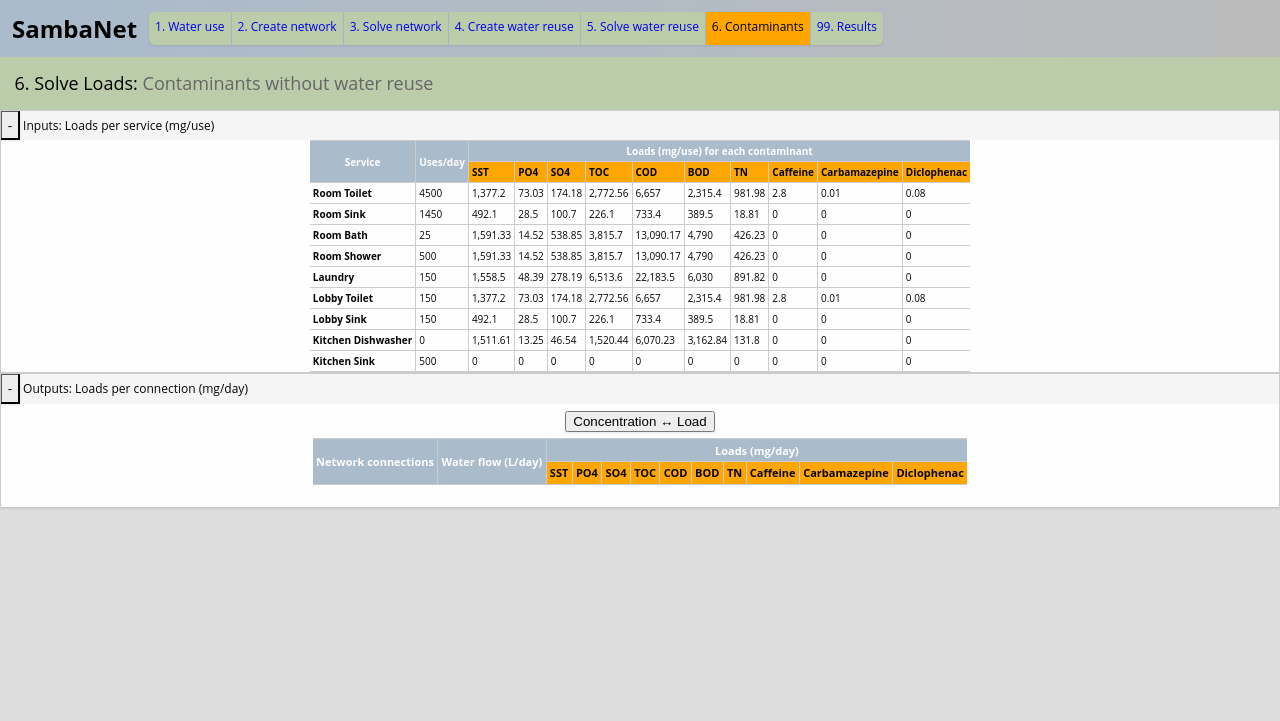
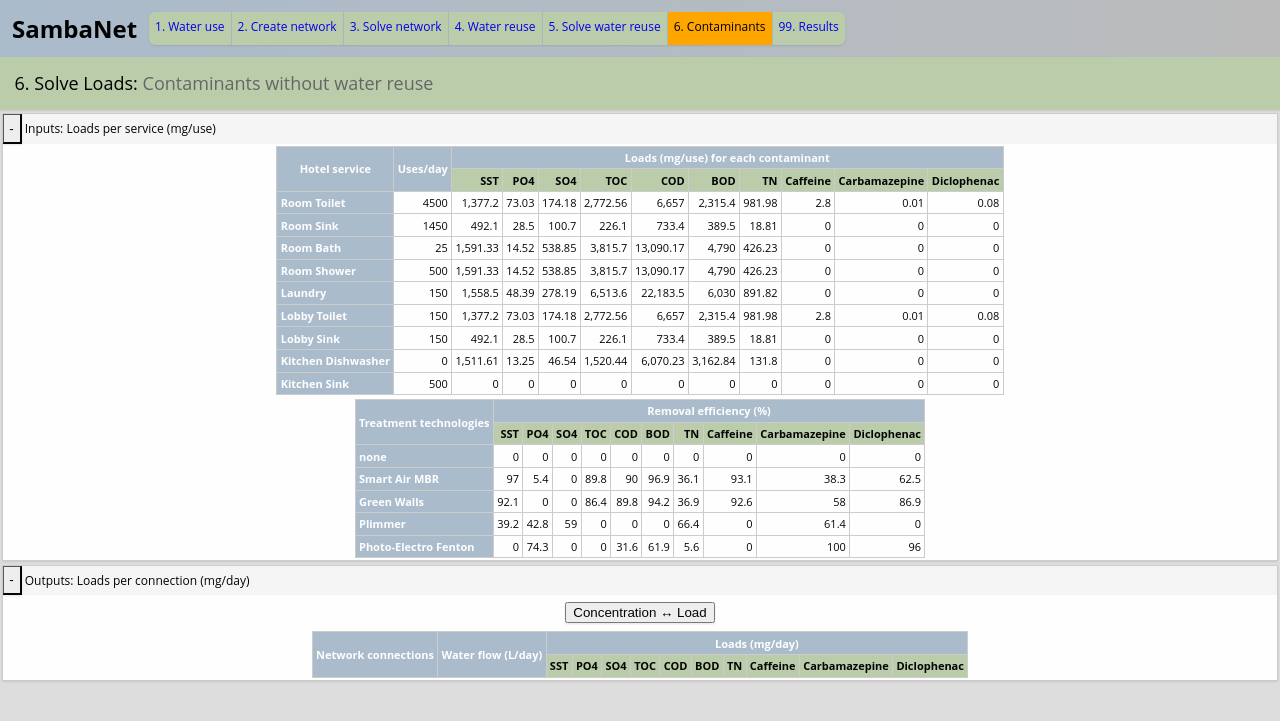
Before and after one commit to holalluis/demeaumed, a PHP site: page /loads.php in a window 1280 px wide. Shown: the top 721 px of the page. Run offline with PHP 8.4, Linux system fonts and the light colour scheme.

Commit message:
pre merge

```diff
--- a/calcLoads.js
+++ b/calcLoads.js
@@ -1,5 +1,8 @@
 /*
-	Solve contaminant concentration
+	1. Solve contaminant concentration
+	2. Solve technologies contaminant removal
+	3. Propagate removal through the network
+
 */
 
 //get a string array array of contaminant names
--- a/loads.php
+++ b/loads.php
@@ -1,44 +1,20 @@
-<!doctype html><html><head>
-	<?php include'imports.php'?>
+<!doctype html><html><head><?php include'imports.php'?>
+	<style>
+		body {background:#ddd}
+		#navbar a[page=loads]{background:orange;color:black}
 
-	<style>
+		#root table {
+			font-size:11px;
+			margin:2px;
+		}
+
+		#root table td {
+			text-align:right;
+		}
+
 		td.valor:hover {
 			cursor:context-menu;
 			background:#abc;
-		}
-		body {background:#ddd}
-		#navbar a[page=loads]{background:orange;color:black}
-
-		#loads_cnt, #connections_cnt {
-			margin:auto;
-		}
-
-		#loads, #connections {
-			margin:0 auto;
-		}
-		#loads {
-			font-size:10px
-		}
-
-		#connections {
-			font-size:11px;
-			margin-bottom:2em;
-		}
-		#connections td {
-			text-align:right;
-		}
-
-		#loads th:first-child,
-		#loads td:first-child,
-		#connections th:first-child,
-		#connections td:first-child{
-			border-left:none;
-		}
-		#loads th:last-child,
-		#loads td:last-child,
-		#connections th:last-child,
-		#connections td:last-child{
-			border-right:none;
 		}
 
 		tr.reuse {
@@ -53,17 +29,15 @@
 
 	<script>
 		function init() {
+			updateViews();
+		}
+
+		/*<views>*/
+		function updateViews() {
 			drawLoadTable();
+			drawTechsTable();
 			drawConcTable();
 		}
-
-		var method="load"; //default. toggle view "loads" or "conc"
-		function toggleConcLoad() {
-			//modify global variable
-			if(method=="load") method="conc"; else method="load";
-			init()
-		}
-
 		function drawLoadTable() {
 			var table=document.querySelector('#loads');
 			table.innerHTML="";
@@ -74,7 +48,7 @@
 			//service
 			var newCell=document.createElement('th');
 			newRow.appendChild(newCell);
-			newCell.innerHTML="Service"
+			newCell.innerHTML="Hotel service"
 			newCell.rowSpan=2;
 			//uses
 			var newCell=document.createElement('th');
@@ -87,36 +61,63 @@
 			newCell.innerHTML="Loads (mg/use) for each contaminant"
 			newCell.colSpan=11;
 			//add headers foreach contaminants
-			for(var node in Loads)
-			{
+			for(var node in Loads) {
 				var newRow=table.insertRow(-1)
-				for(var contaminant in Loads[node].contaminants)
-				{
-					newRow.insertCell(-1).outerHTML="<td style=background:orange><b>"+contaminant+"</b></td>";
+				for(var contaminant in Loads[node].contaminants) {
+					newRow.insertCell(-1).outerHTML="<td style=background:#bca><b>"+contaminant+"</b></td>";
 				}
 				break;
 			}
 
 			//add info
-			for(var node in Loads)
-			{
+			for(var node in Loads) {
 				var newRow=table.insertRow(-1)
-				newRow.insertCell(-1).innerHTML="<b>"+node+"</b>";
-
+				newRow.insertCell(-1).outerHTML="<th style=text-align:left>"+node+"</th>";
 				//add uses
 				newRow.insertCell(-1).innerHTML=Loads[node].uses
-
-				for(var contaminant in Loads[node].contaminants)
-				{
+				for(var contaminant in Loads[node].contaminants) {
 					//mg/use
 					newRow.insertCell(-1).innerHTML=format(
 						Loads[node].contaminants[contaminant]
 					);
 				}
 			}
-			//add uses
 		}
+		function drawTechsTable() {
+			var table=document.querySelector('#technologies');
+			table.innerHTML="";
 
+			var newRow=table.insertRow(-1);
+
+			/*headers*/
+			var newCell=document.createElement('th');
+			newRow.appendChild(newCell);
+			newCell.innerHTML="Treatment technologies"
+			newCell.rowSpan=2;
+			//header general contaminants
+			var newCell=document.createElement('th');
+			newRow.appendChild(newCell);
+			newCell.innerHTML="Removal efficiency (%)";
+			newCell.colSpan=11;
+
+			//add headers foreach contaminants
+			for(var node in Loads) {
+				var newRow=table.insertRow(-1);
+				for(var contaminant in Loads[node].contaminants) {
+					newRow.insertCell(-1).outerHTML="<td style=background:#bca><b>"+contaminant+"</b></td>";
+				}
+				break;
+			}
+
+			//add info
+			Technologies.forEach(function(tec) {
+				var newRow=table.insertRow(-1);
+				newRow.insertCell(-1).outerHTML="<th style=text-align:left>"+tec.name;
+				for(var contaminant in tec.removal) {
+					newRow.insertCell(-1).innerHTML=tec.removal[contaminant];
+				}
+			});
+		}
 		function drawConcTable() {
 			var table=document.querySelector('#connections');
 			table.innerHTML="";
@@ -143,7 +144,7 @@
 			//add contaminant headers
 			var newRow=table.insertRow(-1);
 			contaminants.forEach(function(contaminant) {
-				newRow.insertCell(-1).outerHTML="<td style=background:orange><b>"+contaminant+"</b></td>";
+				newRow.insertCell(-1).outerHTML="<td style=background:#bca><b>"+contaminant+"</b></td>";
 			})
 
 			//add connections
@@ -159,9 +160,14 @@
 					newRow.style.cursor="help";
 				}
 
-				newRow.insertCell(-1).innerHTML=con.from;
-				newRow.insertCell(-1).innerHTML="&rarr;"
-				newRow.insertCell(-1).outerHTML="<td style='text-align:left;'>"+con.to+"</td>";
+				newRow.insertCell(-1).outerHTML="<th style='text-align:left;'>"+con.from+"</th>";
+				if(con.tec) {
+					newRow.insertCell(-1).innerHTML="<center>&rarr; "+con.tec+" &rarr;</center>"
+				}
+				else {
+					newRow.insertCell(-1).innerHTML="<center>&rarr;</center>"
+				}
+				newRow.insertCell(-1).outerHTML="<th style='text-align:left;'>"+con.to+"</th>";
 
 				//add flow
 				newRow.insertCell(-1).innerHTML=format(con.flow);
@@ -187,6 +193,15 @@
 
 			});
 		}
+		/*</views>*/
+
+		/*toggle load (mg/day) <-> concentration (mg/L) */
+		var method='load'; //default. toggle view "loads" or "conc"
+		function toggleConcLoad() {
+			//modify global variable
+			method = (method=='load') ? 'conc' : 'load';
+			init();
+		}
 	</script>
 </head><body onload=init()>
 <!--navbar--><?php include'navbar.php'?>
@@ -198,7 +213,10 @@
 	<!--table for loads (mg/use)-->
 	<div id=loads_cnt class=card>
 		<?php cardMenu('Inputs: Loads per service (mg/use)')?>
-		<table id=loads></table>
+		<div class=flex style=justify-content:center>
+			<table id=loads></table>
+			<table id=technologies></table>
+		</div>
 	</div>
 
 	<!--table of loads per connection-->
@@ -207,7 +225,11 @@
 		<div style=text-align:center>
 			<button onclick=toggleConcLoad() style="margin:0.5em">Concentration &harr; Load</button>
 		</div>
-		<table id=connections></table>
+		<div class=flex style=justify-content:center>
+			<table id=connections></table>
+		</div>
 	</div>
 
 </div root>
+
+<div style=margin-bottom:5em></div>
--- a/navbar.php
+++ b/navbar.php
@@ -6,7 +6,7 @@
 	<a href="water.php"        page=water class=left>1. Water use</a>
 	<a href="create.php"       page=create>2. Create network</a>
 	<a href="solveNetwork.php" page=solveNetwork>3. Solve network</a>
-	<a href="reuse.php"        page=reuse>4. Create water reuse</a>
+	<a href="reuse.php"        page=reuse>4. Water reuse</a>
 	<a href="solveReuse.php"   page=solveReuse>5. Solve water reuse</a>
 	<a href="loads.php"        page=loads>6. Contaminants </a>
 	<a href="results.php"      page=results class=right>99. Results</a>
```
Also changed, not shown: create.php (+3 -4 lines), readme.txt.
